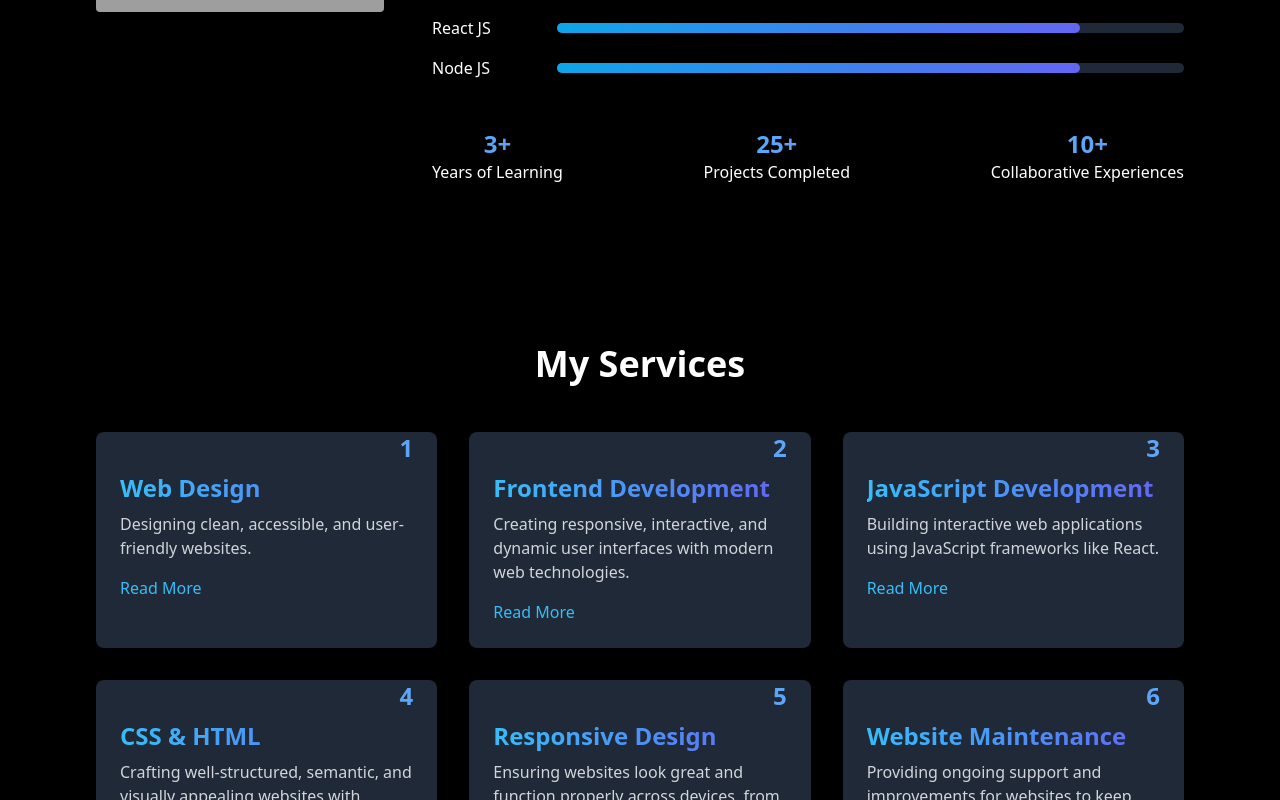
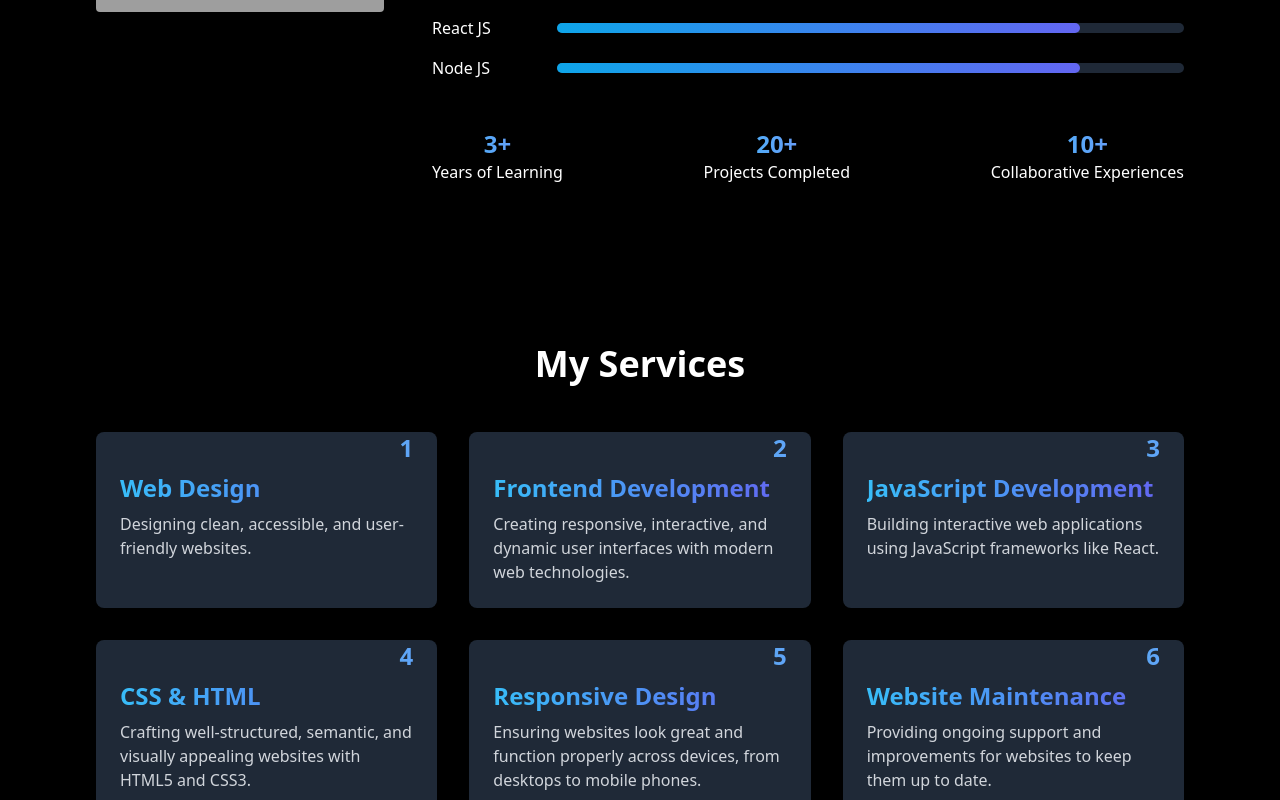
Before and after one commit to MohammedAbi/Personal-Portfolio-Website-with-React-Vite-and-Tailwind-CSS, a React (Vite) app: page / in a window 1280 px wide. Shown: the part 1220-2020 px from the top of the page. Built offline with nearby package versions, Linux system fonts and the light colour scheme; grey boxes are pictures that could not be loaded.

Commit message:
Updated Projects Completed & Collaborative Experiences

```diff
--- a/src/components/About.jsx
+++ b/src/components/About.jsx
@@ -77,7 +77,7 @@ function About() {
                   className="text-2xl font-bold text-transparent bg-clip-text
                     bg-gradient-to-r from-sky-400 to-indigo-400"
                 >
-                  25+
+                  20+
                 </h3>
                 <p>Projects Completed</p>
               </div>
--- a/src/components/Service.jsx
+++ b/src/components/Service.jsx
@@ -63,12 +63,12 @@ const Service = () => {
                 {service.title}
               </h3>
               <p className="mt-2 text-gray-300">{service.description}</p>
-              <a
+              {/* <a
                 href="#"
                 className="mt-4 inline-block text-sky-400 hover:text-blue-500"
               >
                 Read More
-              </a>
+              </a> */}
             </div>
           ))}
         </div>
```
